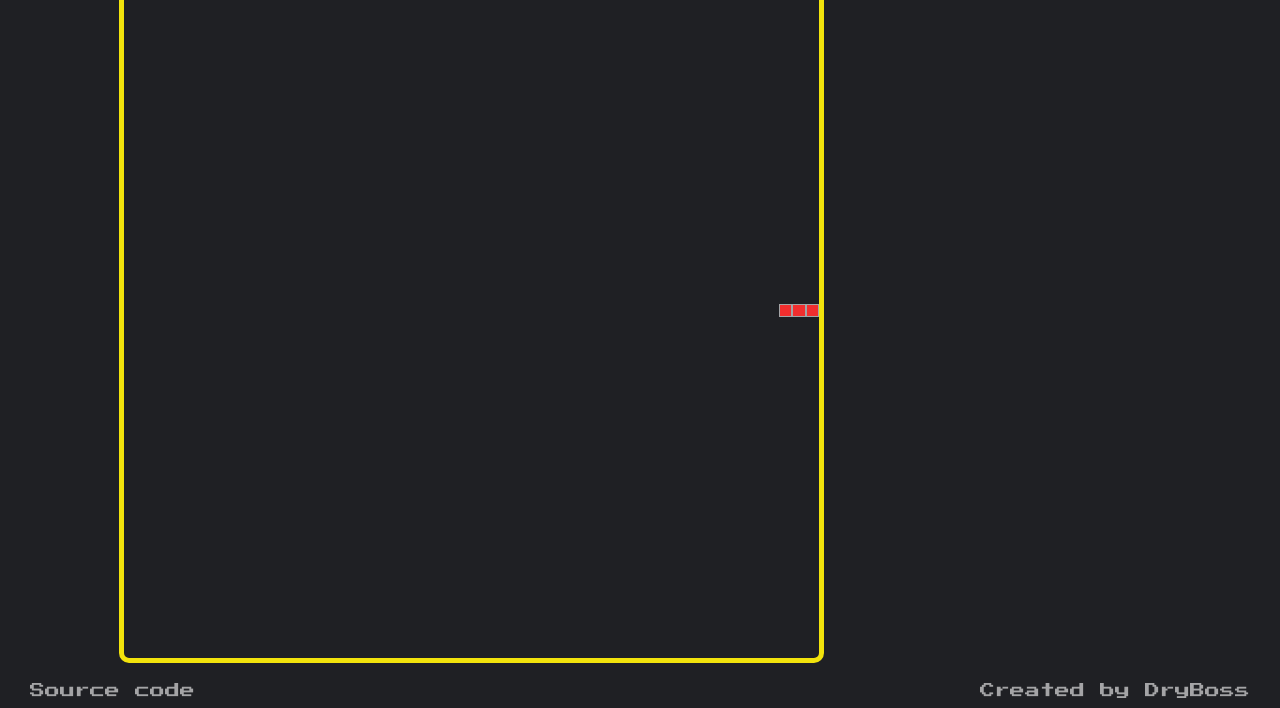
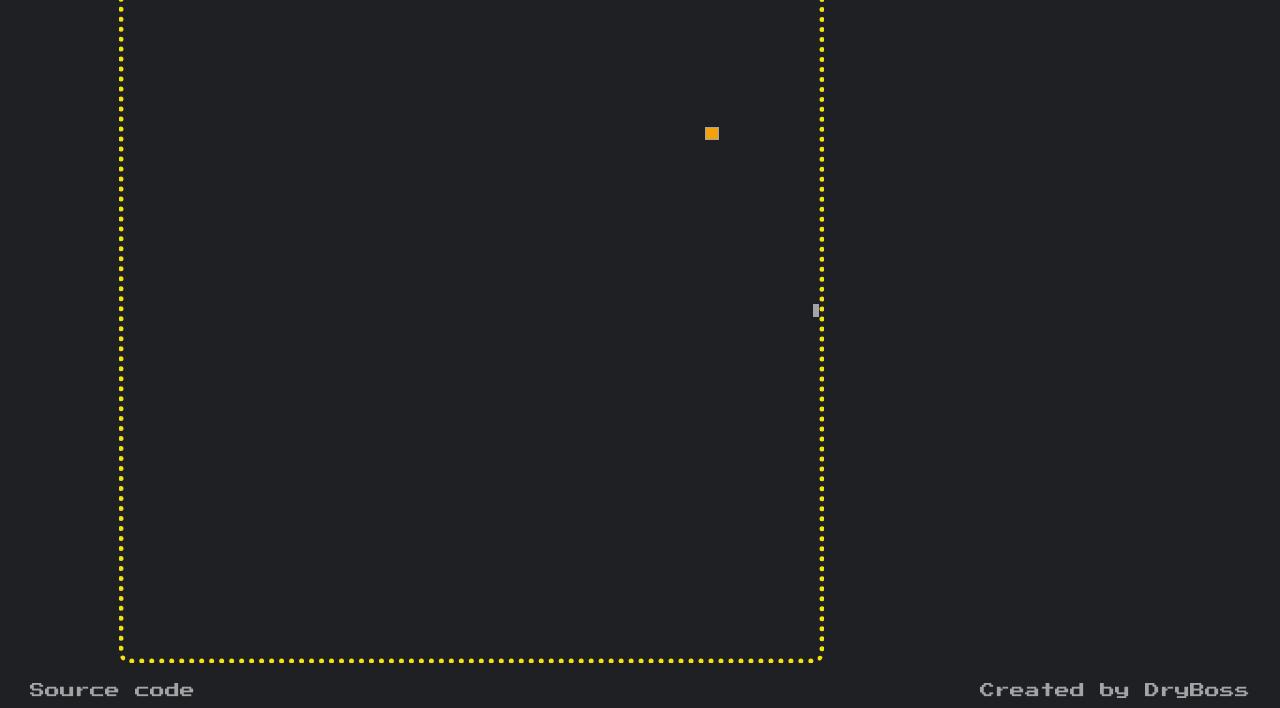
Before and after one commit to DryBoss/snake-game, a plain HTML site: page main/index.html in a window 1280 px wide. Shown: the part 92-800 px from the top of the page. Drawn offline with Linux system fonts and the light colour scheme.

Commit message:
js progress

```diff
--- a/main/js/control.js
+++ b/main/js/control.js
@@ -1,6 +1,7 @@
 //game variables
 export let snakeDirection = "right";
 
+//change snake direction according pressed keys
 window.addEventListener("keydown", event => {
   switch (event.key) {
     case "ArrowUp":
--- a/main/js/main.js
+++ b/main/js/main.js
@@ -1,19 +1,23 @@
 import { drawSnakeBodyOn as drawSnakeOn, updateSnakeBodyParts as updateSnake } from "./snake.js"
+import { generatePointBox, drawPointBoxOn as drawPointOn } from "./point.js"
 import { snakeDirection } from "./control.js"
 
 //element variables
-const gameBoard = document.querySelector(".game-board");
+export const gameBoard = document.querySelector(".game-board");
 
 //game variables
 let snakeSpeed = 5;
 /**/
 
 //default
+generatePointBox();
 drawSnakeOn(gameBoard);
+drawPointOn(gameBoard);
 
-setInterval(updateGame, 1000/snakeSpeed);
+setInterval(updateGame, 500/snakeSpeed);
 
 function updateGame () {
   updateSnake(snakeDirection, gameBoard.innerHTML = "");
   drawSnakeOn(gameBoard);
+  drawPointOn(gameBoard);
 };
--- a/main/js/point.js
+++ b/main/js/point.js
@@ -1,7 +1,16 @@
+export let pointPosition = { x: 0, y: 0 }
+
+export function generatePointBox () {
+  pointPosition = {
+    x: Math.floor(Math.random() * 51) + 1,
+    y: Math.floor(Math.random() * 51) + 1
+  }
+}
+
 export function drawPointBoxOn (gameBoard) {
   const pointBox = document.createElement("div");
-  pointBox.style.gridColumnStart = bodyPart.x;
-  pointBox.style.gridRowStart = bodyPart.y;
-  pointBox.classList.add("snake-body-part");
+  pointBox.style.gridColumnStart = pointPosition.x;
+  pointBox.style.gridRowStart = pointPosition.y;
+  pointBox.classList.add("point");
   gameBoard.appendChild(pointBox);
 }
--- a/main/js/snake.js
+++ b/main/js/snake.js
@@ -1,3 +1,6 @@
+import { gameBoard } from "./main.js"
+import { pointPosition, generatePointBox, drawPointBoxOn as drawPointOn } from "./point.js"
+
 //game variables
 let snakeBody = [
   {x: 26, y: 26},
@@ -28,6 +31,12 @@ export function updateSnakeBodyParts (snakeMovementDirection) {
       snakeBody[0].y += 1;
       break;
   }
+
+  //checking head if it has consumed any point box
+  if (snakeBody[0].x === pointPosition.x && snakeBody[0].y === pointPosition.y) {
+    generatePointBox();
+    drawPointOn(gameBoard);
+  }
 }
 
 export function drawSnakeBodyOn (gameBoard) {
--- a/scss/main.scss
+++ b/scss/main.scss
@@ -45,7 +45,7 @@ h1 {
   grid-template-columns: repeat(51, 1fr);
   width: calc(100vh - 9.5rem);
   height: calc(100vh - 9.5rem);
-  border: .5rem solid #F2E30C;
+  border: .5rem dotted #F2E30C;
   border-radius: 1rem;
 }
 .snake-body-part {
```
Also changed, not shown: main/css/main.css.
